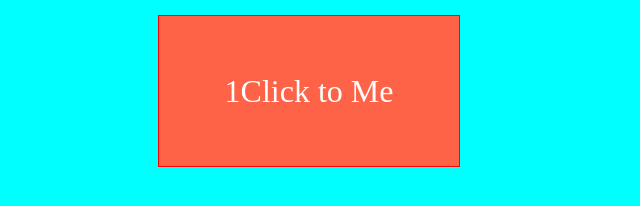
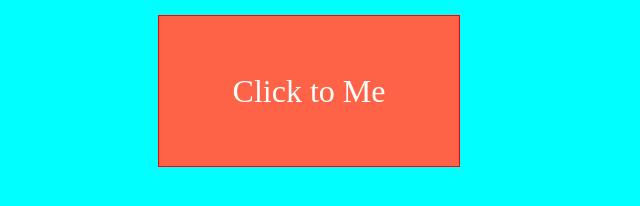
Before and after one commit to susha12/jsButton.io, a plain HTML site: page index.html in a window 1280 px wide. Shown: the part 456-662 px from the top of the page, 331-971 px from the left. Drawn offline with Linux system fonts and the light colour scheme.

Commit message:
Update index.html

```diff
--- a/index.html
+++ b/index.html
@@ -26,8 +26,8 @@
             </div>
             <br>
             <div class="box_button">
-                <span class="span one">1Click to Me</span>
-                <span class="span two">2Click to Me</span>
+                <span class="span one">Click to Me</span>
+                <span class="span two">Click to Me</span>
             </div>
         </form>
     </div>
```
